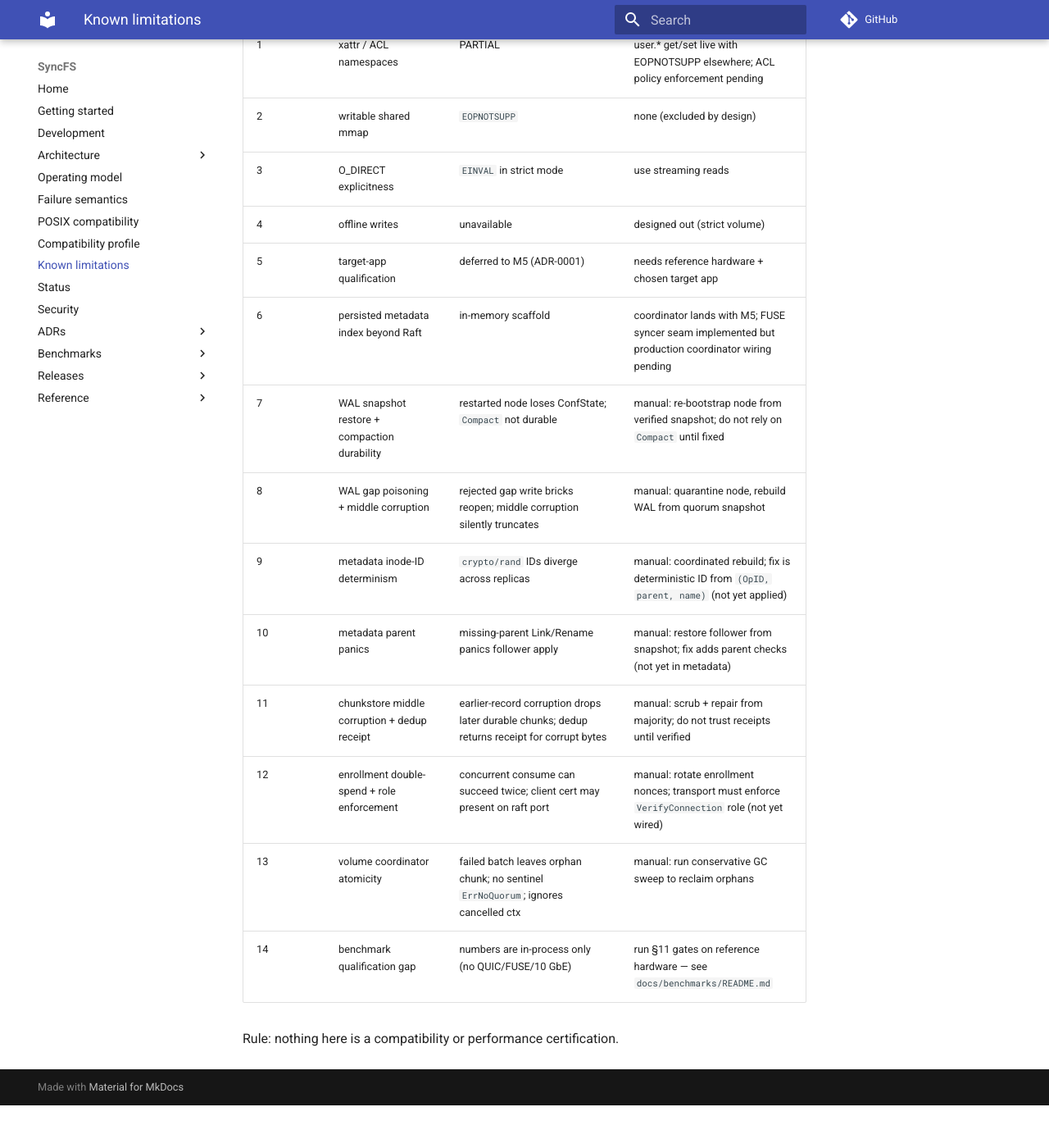
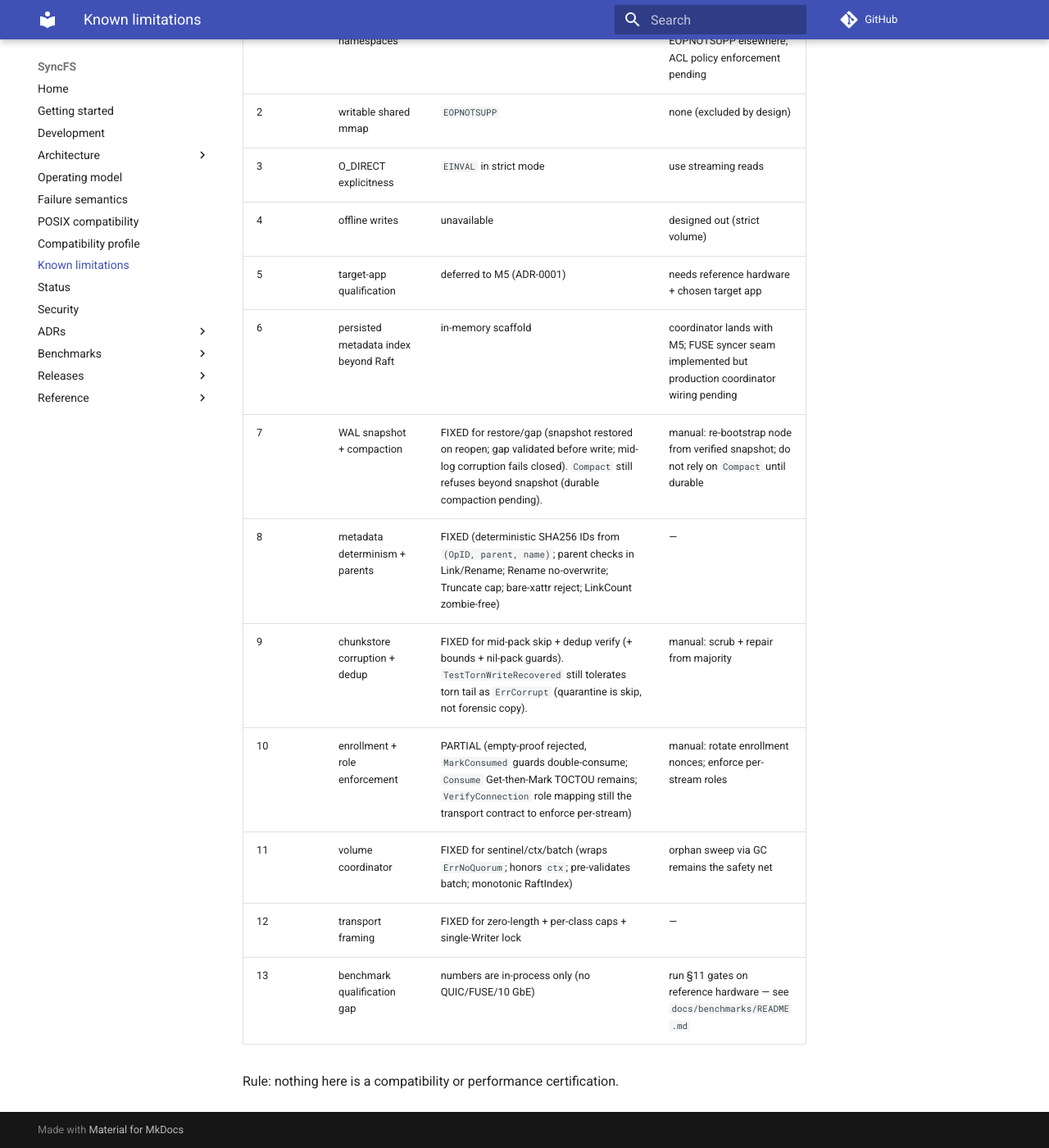
Before and after one commit to mohamedhabas11/syncfs, an MkDocs documentation site: the page built from docs/known-limitations.md, in a window 1280 px wide and 1400 px high, scrolled down 311 px. Shown: the whole window at 82% size. Built offline with MkDocs 1.6.1 and Material for MkDocs 9.7.7, drawn with Linux system fonts in a browser that asks for light colours; comment, search, counter and statistics services are not loaded; before the commit the page ends 1659 px from its top, so only the background shows below that; some of the changed text lies outside the part shown.

Commit message:
Docs: known-limitations reflect audit fixes; status evidence updated

```diff
--- a/docs/known-limitations.md
+++ b/docs/known-limitations.md
@@ -1,10 +1,9 @@
 # Known limitations
 
-Honest register. Nothing on this list is silently dropped. Items 7–14 come
+Honest register. Nothing on this list is silently dropped. Items 7–13 come
 from the adversarial audit in `research/01-critic-findings.md` +
-`research/02-tester-evidence.md` (2026-11-08); the checked-in suite is green
-without the attacker harness, but the listed durability/consensus caveats
-remain until fixed and re-tested.
+`research/02-tester-evidence.md` (2026-11-08); audit fixes are listed where
+landed, with residual caveats where they remain.
 
 | # | Limitation | Impact | Recovery / path |
 | --- | --- | --- | --- |
@@ -14,13 +13,12 @@ remain until fixed and re-tested.
 | 4 | offline writes | unavailable | designed out (strict volume) |
 | 5 | target-app qualification | deferred to M5 (ADR-0001) | needs reference hardware + chosen target app |
 | 6 | persisted metadata index beyond Raft | in-memory scaffold | coordinator lands with M5; FUSE syncer seam implemented but production coordinator wiring pending |
-| 7 | WAL snapshot restore + compaction durability | restarted node loses ConfState; `Compact` not durable | manual: re-bootstrap node from verified snapshot; do not rely on `Compact` until fixed |
-| 8 | WAL gap poisoning + middle corruption | rejected gap write bricks reopen; middle corruption silently truncates | manual: quarantine node, rebuild WAL from quorum snapshot |
-| 9 | metadata inode-ID determinism | `crypto/rand` IDs diverge across replicas | manual: coordinated rebuild; fix is deterministic ID from `(OpID, parent, name)` (not yet applied) |
-| 10 | metadata parent panics | missing-parent Link/Rename panics follower apply | manual: restore follower from snapshot; fix adds parent checks (not yet in metadata) |
-| 11 | chunkstore middle corruption + dedup receipt | earlier-record corruption drops later durable chunks; dedup returns receipt for corrupt bytes | manual: scrub + repair from majority; do not trust receipts until verified |
-| 12 | enrollment double-spend + role enforcement | concurrent consume can succeed twice; client cert may present on raft port | manual: rotate enrollment nonces; transport must enforce `VerifyConnection` role (not yet wired) |
-| 13 | volume coordinator atomicity | failed batch leaves orphan chunk; no sentinel `ErrNoQuorum`; ignores cancelled ctx | manual: run conservative GC sweep to reclaim orphans |
-| 14 | benchmark qualification gap | numbers are in-process only (no QUIC/FUSE/10 GbE) | run §11 gates on reference hardware — see `docs/benchmarks/README.md` |
+| 7 | WAL snapshot + compaction | FIXED for restore/gap (snapshot restored on reopen; gap validated before write; mid-log corruption fails closed). `Compact` still refuses beyond snapshot (durable compaction pending). | manual: re-bootstrap node from verified snapshot; do not rely on `Compact` until durable |
+| 8 | metadata determinism + parents | FIXED (deterministic SHA256 IDs from `(OpID, parent, name)`; parent checks in Link/Rename; Rename no-overwrite; Truncate cap; bare-xattr reject; LinkCount zombie-free) | — |
+| 9 | chunkstore corruption + dedup | FIXED for mid-pack skip + dedup verify (+ bounds + nil-pack guards). `TestTornWriteRecovered` still tolerates torn tail as `ErrCorrupt` (quarantine is skip, not forensic copy). | manual: scrub + repair from majority |
+| 10 | enrollment + role enforcement | PARTIAL (empty-proof rejected, `MarkConsumed` guards double-consume; `Consume` Get-then-Mark TOCTOU remains; `VerifyConnection` role mapping still the transport contract to enforce per-stream) | manual: rotate enrollment nonces; enforce per-stream roles |
+| 11 | volume coordinator | FIXED for sentinel/ctx/batch (wraps `ErrNoQuorum`; honors `ctx`; pre-validates batch; monotonic RaftIndex) | orphan sweep via GC remains the safety net |
+| 12 | transport framing | FIXED for zero-length + per-class caps + single-Writer lock | — |
+| 13 | benchmark qualification gap | numbers are in-process only (no QUIC/FUSE/10 GbE) | run §11 gates on reference hardware — see `docs/benchmarks/README.md` |
 
 Rule: nothing here is a compatibility or performance certification.
```
Also changed, not shown: docs/spec/status.md (+6 -6 lines).
